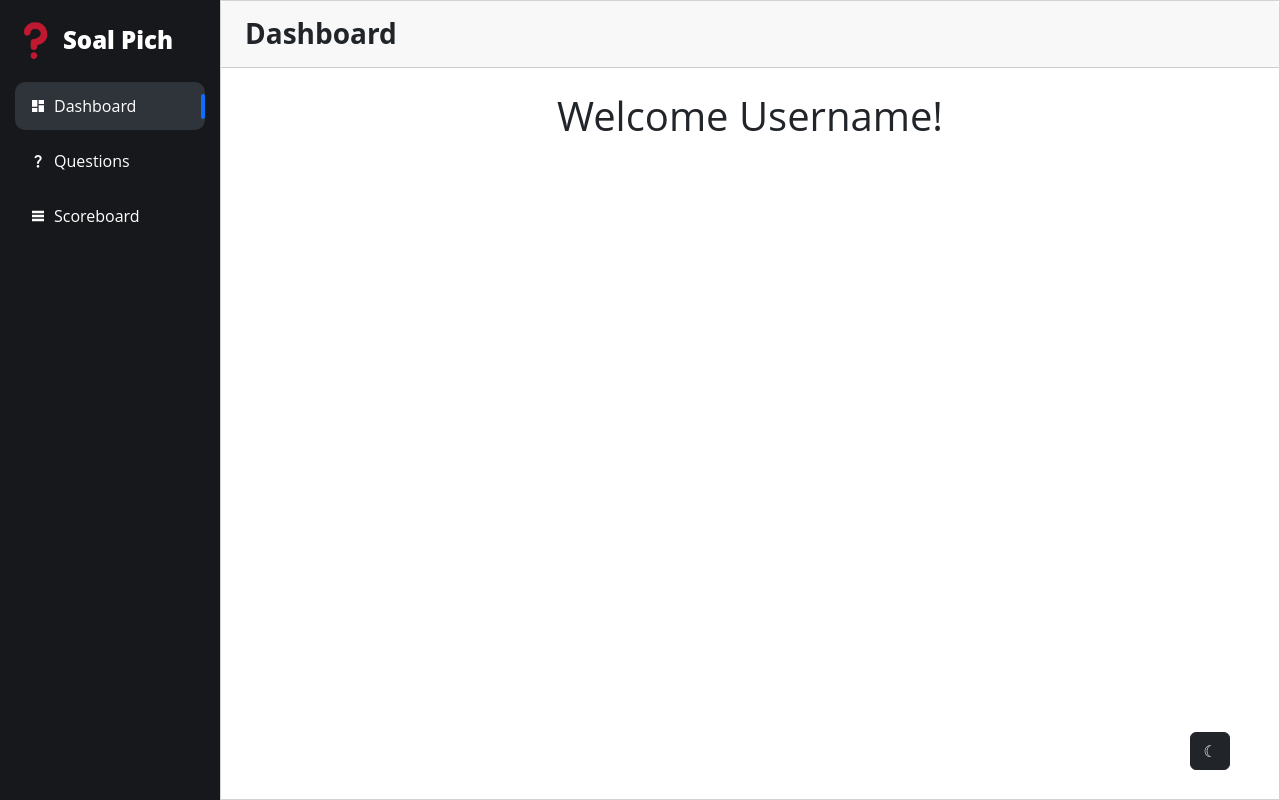
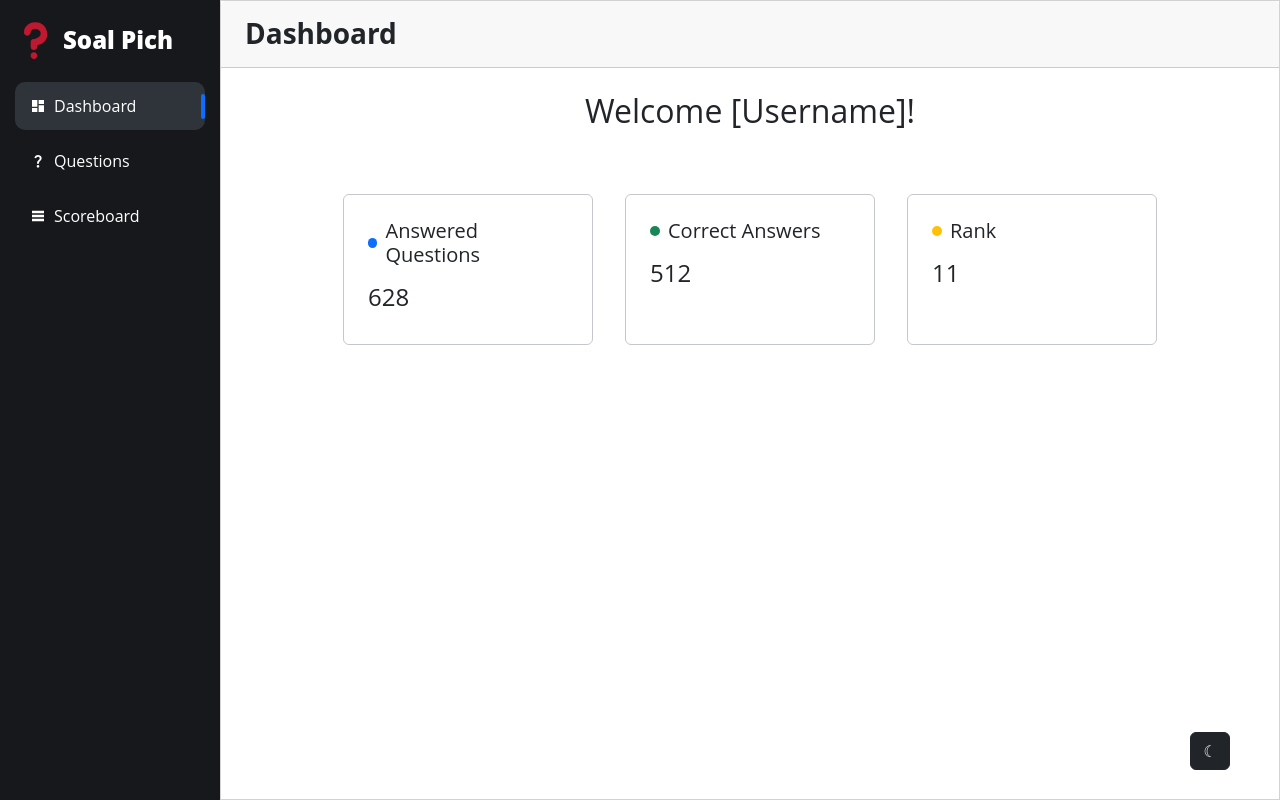
Before and after one commit to Ununennium119/soal-pich-web, a React (Vite) app: page /player/dashboard in a window 1280 px wide. Built offline with nearby package versions, Linux system fonts and the light colour scheme.

Commit message:
feat: improve dashboards

```diff
--- /dev/null
+++ b/src/components/InfoCard.jsx
@@ -0,0 +1,18 @@
+const InfoCard = ({title, value, color}) => {
+    return (
+        <div
+            className="d-block p-2 border-secondary-subtle border-1 rounded-2 p-4 m-3"
+            style={{borderStyle: "solid", width: "250px"}}
+        >
+            <div className="d-flex col align-items-center mb-3">
+                        <span className="d-inline-block me-2"
+                              style={{width: "10px", height: "10px", borderRadius: "10px", backgroundColor: color}}
+                        ></span>
+                <h5 className="m-0">{title}</h5>
+            </div>
+            <h4>{value}</h4>
+        </div>
+    )
+}
+
+export default InfoCard;
--- a/src/pages/designer/DesignerDashboard.jsx
+++ b/src/pages/designer/DesignerDashboard.jsx
@@ -1,5 +1,6 @@
 import DesignerSidebar from "../../components/DesignerSidebar";
 import Content from "../../components/Content";
+import InfoCard from "../../components/InfoCard";
 
 const DesignerDashboard = () => {
     return (
@@ -7,7 +8,12 @@ const DesignerDashboard = () => {
             <DesignerSidebar/>
 
             <Content header='Dashboard'>
-                <h1 id="dashboard-welcome">Welcome Username!</h1>
+                <h2 className="mb-5">Welcome [Username]!</h2>
+                <div className="d-flex">
+                    <InfoCard title="All Questions" value={628} color="var(--bs-primary)"/>
+                    <InfoCard title="Your Questions" value={152} color="var(--bs-success)"/>
+                    <InfoCard title="Categories" value={34} color="var(--bs-warning)"/>
+                </div>
             </Content>
         </div>
     )
--- a/src/pages/player/PlayerDashboard.jsx
+++ b/src/pages/player/PlayerDashboard.jsx
@@ -1,5 +1,6 @@
 import PlayerSidebar from "../../components/PlayerSidebar.jsx";
 import Content from "../../components/Content";
+import InfoCard from "../../components/InfoCard";
 
 const PlayerDashboard = () => {
     return (
@@ -7,7 +8,12 @@ const PlayerDashboard = () => {
             <PlayerSidebar/>
 
             <Content header='Dashboard'>
-                <h1 id="dashboard-welcome">Welcome Username!</h1>
+                <h2 className="mb-5">Welcome [Username]!</h2>
+                <div className="d-flex">
+                    <InfoCard title="Answered Questions" value={628} color="var(--bs-primary)"/>
+                    <InfoCard title="Correct Answers" value={512} color="var(--bs-success)"/>
+                    <InfoCard title="Rank" value={11} color="var(--bs-warning)"/>
+                </div>
             </Content>
         </div>
     )
```
